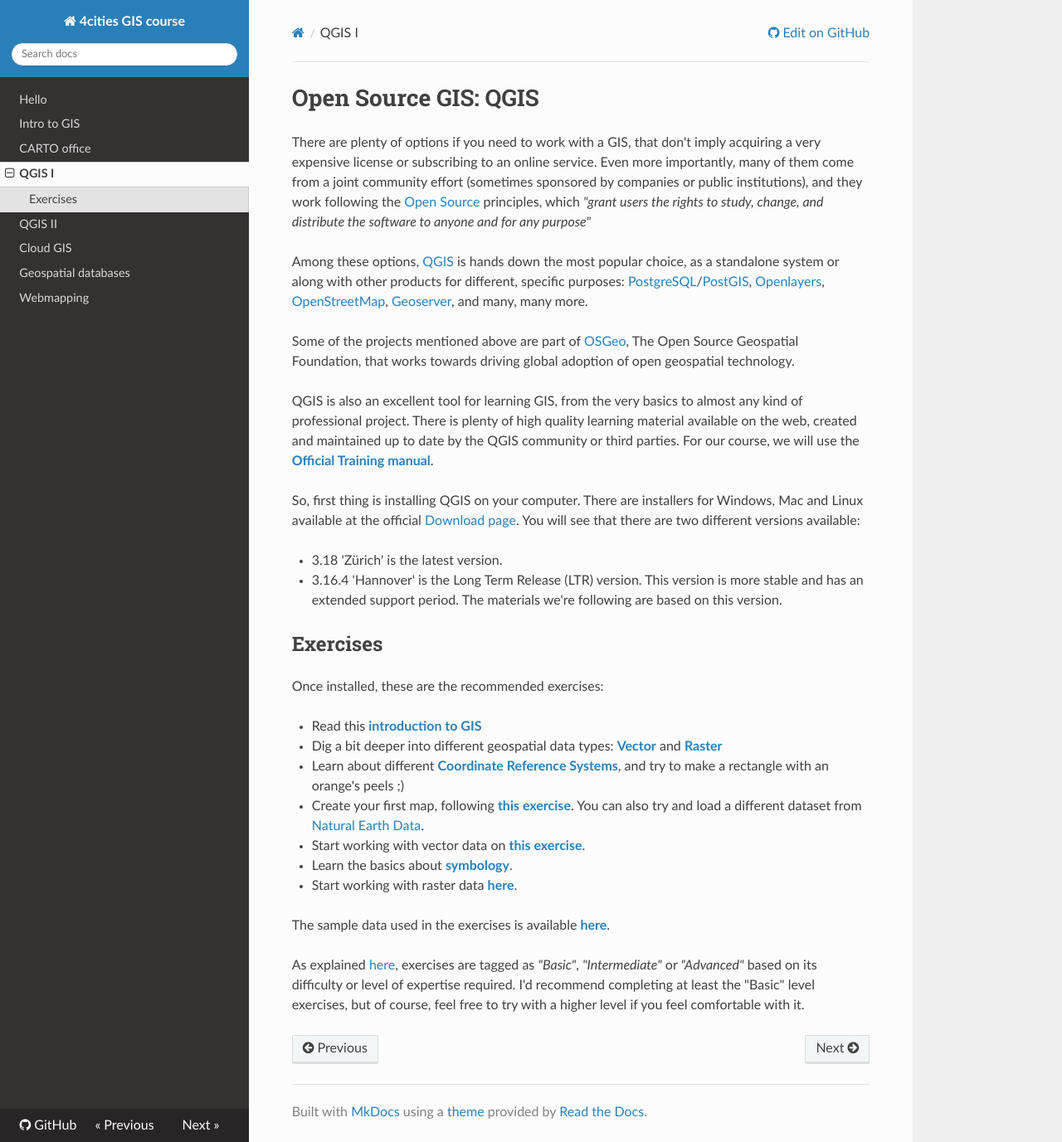
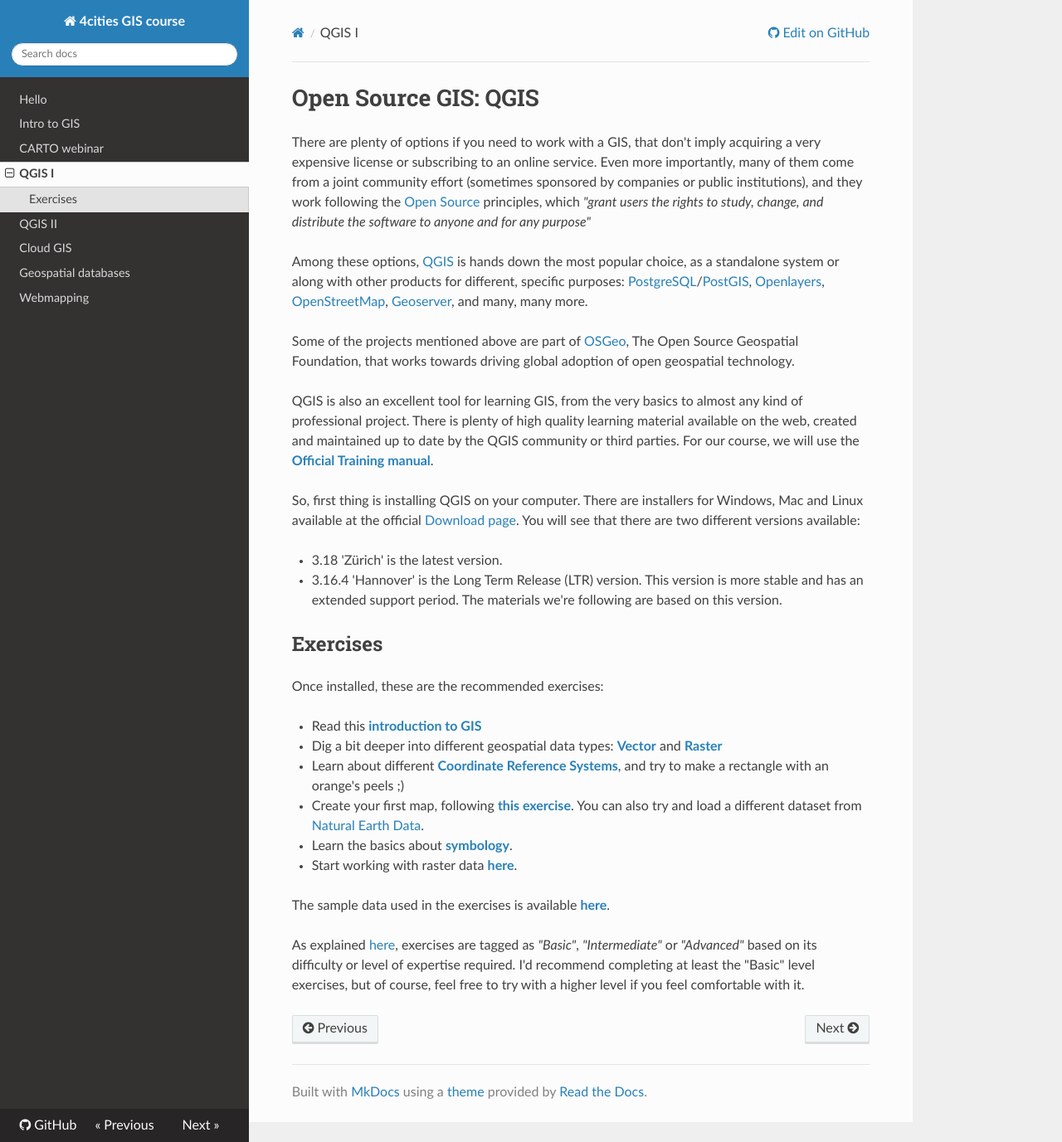
Before and after one commit to ernesmb/4cities-GIS, an MkDocs documentation site: the page built from docs/03_qgis.md, in a window 1280 px wide and 1377 px high. Shown: the whole window at 83% size. Built offline with MkDocs 1.6.1, drawn with Linux system fonts in a browser that asks for light colours; nearby versions of some CDN libraries.

Commit message:
last minute fixes

```diff
--- a/docs/03_qgis.md
+++ b/docs/03_qgis.md
@@ -22,7 +22,6 @@
 * Dig a bit deeper into different geospatial data types: **[Vector](https://docs.qgis.org/3.16/en/docs/gentle_gis_introduction/vector_data.html)** and **[Raster](https://docs.qgis.org/3.16/en/docs/gentle_gis_introduction/raster_data.html)**
 * Learn about different **[Coordinate Reference Systems](https://docs.qgis.org/3.16/en/docs/gentle_gis_introduction/coordinate_reference_systems.html)**, and try to make a rectangle with an orange's peels ;)
 * Create your first map, following **[this exercise](https://docs.qgis.org/3.16/en/docs/training_manual/introduction/preparation.html)**. You can also try and load a different dataset from [Natural Earth Data](https://www.naturalearthdata.com/downloads/).
-* Start working with vector data on **[this exercise](https://docs.qgis.org/3.16/en/docs/training_manual/basic_map/vector_data.html)**.
 * Learn the basics about **[symbology](https://docs.qgis.org/3.16/en/docs/training_manual/basic_map/symbology.html)**.
 * Start working with raster data **[here](https://docs.qgis.org/3.16/en/docs/training_manual/rasters/data_manipulation.html)**.
 
--- a/mkdocs.yml
+++ b/mkdocs.yml
@@ -5,7 +5,7 @@
 nav:
     - Hello: index.md
     - Intro to GIS: 01_intro.md
-    - CARTO office: 02_carto.md
+    - CARTO webinar: 02_carto.md
     - QGIS I: 03_qgis.md
     - QGIS II: 04_qgis.md
     - Cloud GIS: 05_cloud.md
```
